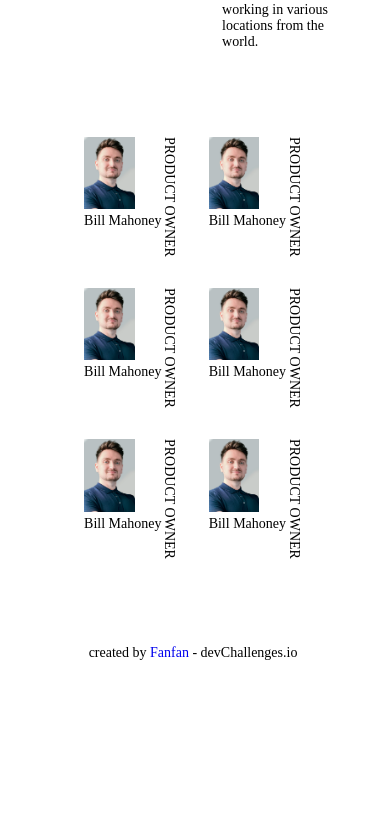
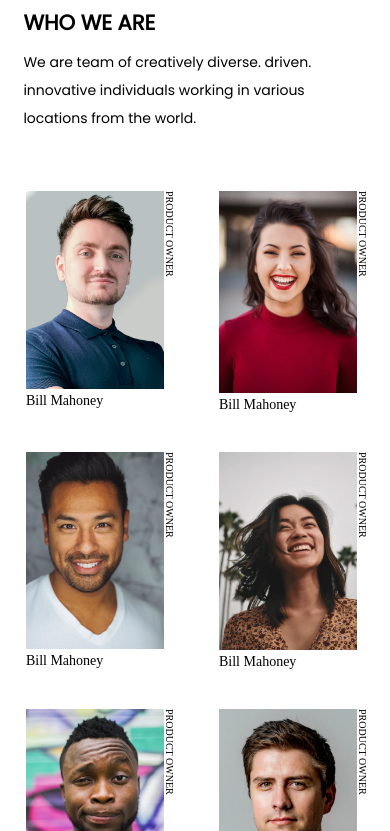
Before and after one commit to francoisnoel62/team_page, a plain HTML site: page index.html in a window 390 px wide. Shown: the part 166-997 px from the top of the page. Before the commit the page ends 844 px from the top, so only its background shows below. Drawn offline with Linux system fonts and the light colour scheme.

Commit message:
general layout

```diff
--- a/index.html
+++ b/index.html
@@ -8,6 +8,7 @@
     <link href="styles/style.css" rel="stylesheet">
 </head>
 <body>
+<div class="content">
     <div class="header">
         <header>
             <h1>The creative crew</h1>
@@ -20,56 +21,57 @@
     <div class="main">
         <div class="product_owner">
             <div>
-            <img src="assets/team/photo1.png" alt="portrait of product owner">
-            <p id="name">Bill Mahoney</p>
+                <img alt="portrait of product owner" src="assets/team/photo1.png">
+                <p class="name">Bill Mahoney</p>
             </div>
             <div>
-            <p id="title">product owner</p>
+                <p class="title">product owner</p>
             </div>
         </div>
-    <div class="product_owner">
+        <div class="art_director">
             <div>
-            <img src="assets/team/photo1.png" alt="portrait of product owner">
-            <p id="name">Bill Mahoney</p>
+                <img alt="portrait of product owner" src="assets/team/photo2.png">
+                <p class="name">Bill Mahoney</p>
             </div>
             <div>
-            <p id="title">product owner</p>
+                <p class="title">product owner</p>
             </div>
         </div>
-    <div class="product_owner">
+        <div class="tech_lead">
             <div>
-            <img src="assets/team/photo1.png" alt="portrait of product owner">
-            <p id="name">Bill Mahoney</p>
+                <img alt="portrait of product owner" src="assets/team/photo3.png">
+                <p class="name">Bill Mahoney</p>
             </div>
             <div>
-            <p id="title">product owner</p>
+                <p class="title">product owner</p>
             </div>
         </div>
-    <div class="product_owner">
+        <div class="ux_designer">
             <div>
-            <img src="assets/team/photo1.png" alt="portrait of product owner">
-            <p id="name">Bill Mahoney</p>
+                <img alt="portrait of product owner" src="assets/team/photo4.png">
+                <p class="name">Bill Mahoney</p>
             </div>
             <div>
-            <p id="title">product owner</p>
+                <p class="title">product owner</p>
             </div>
         </div>
-    <div class="product_owner">
+        <div class="developer1">
             <div>
-            <img src="assets/team/photo1.png" alt="portrait of product owner">
-            <p id="name">Bill Mahoney</p>
+                <img alt="portrait of product owner" src="assets/team/photo5.png">
+                <p class="name">Bill Mahoney</p>
             </div>
             <div>
-            <p id="title">product owner</p>
+                <p class="title">product owner</p>
             </div>
         </div>
-    <div class="product_owner">
+        <div class="developer2">
             <div>
-            <img src="assets/team/photo1.png" alt="portrait of product owner">
-            <p id="name">Bill Mahoney</p>
+                <img alt="portrait of product owner" src="assets/team/photo6.png">
+                <p class="name">Bill Mahoney</p>
             </div>
             <div>
-            <p id="title">product owner</p>
+                <p class="title">product owner</p>
+            </div>
         </div>
     </div>
 </div>
--- a/styles/style.css
+++ b/styles/style.css
@@ -1,4 +1,6 @@
 @import url('https://fonts.googleapis.com/css2?family=Montserrat&display=swap');
+@import url('https://fonts.googleapis.com/css2?family=PT+Serif&display=swap');
+@import url('https://fonts.googleapis.com/css2?family=Poppins&display=swap');
 
 /* RESET */
 * {
@@ -28,17 +30,50 @@ body {
     display: flex;
     flex-direction: column;
     justify-content: space-between;
-    padding: 10vh 15vw 2vh 14vw;
+    padding: 10vh 13vw 2vh 12vw;
     min-height: 100vh;
 }
 
 .header {
     display: flex;
     justify-content: space-between;
+    padding-left: 3vw;
+    padding-right: 3vw;
+}
+
+header {
+    margin-right: 3vw;
+}
+
+header > h1 {
+    font-family: 'PT Serif', serif;
+    font-style: normal;
+    font-weight: bold;
+    font-size: 36px;
+    line-height: 48px;
+    letter-spacing: -0.045em;
+    color: var(--dark);
 }
 
 .presentation_txt {
-    width: 50%;
+    width: 38%;
+    font-style: normal;
+    font-size: 18px;
+    color: var(--dark);
+    line-height: 27px;
+    margin-left: 3vw;
+}
+
+.presentation_txt > h3 {
+    font-family: 'Poppins', serif;
+    font-weight: 600;
+    text-transform: uppercase;
+    margin-bottom: 1.5vh;
+}
+
+.presentation_txt > span {
+    font-family: 'Poppins', serif;
+    font-weight: normal;
 }
 
 img {
@@ -49,17 +84,17 @@ img {
     display: flex;
     flex-direction: row;
     flex-wrap: wrap;
-    justify-content: center;
-    gap: 8vw;
-    padding: 3vw;
+    justify-content: space-between;
+    gap: 5vw;
+    padding: 6vw 5vh;
 }
 
-.product_owner {
+.main > *
+{
     display: flex;
-    flex-direction: row;
 }
 
-#title {
+.title {
     writing-mode: tb-rl;
     text-transform: uppercase;
 }
@@ -67,3 +102,55 @@ img {
 footer {
     align-self: center;
 }
+
+@media screen and (max-width: 768px){
+    .header {
+        flex-direction: column;
+    }
+
+    body {
+        padding-right: 2vw;
+        padding-left: 3vw;
+    }
+
+    .presentation_txt {
+        margin-left: 0;
+        width: 100%;
+        margin-top: 5vh;
+    }
+
+    .main {
+        padding: 7vh 3vw;
+        gap: 10vw;
+        justify-content: space-around;
+    }
+
+    .presentation_txt > span {
+        font-size: 14px;
+    }
+
+    img {
+        min-width: 138px;
+    }
+
+    .title {
+        font-size: 10px;
+    }
+
+    .name {
+        font-size: 14px;
+    }
+
+}
+
+@media screen and (max-width: 382px) {
+    .main {
+        gap: 0;
+        justify-content: space-evenly;
+    }
+
+    img {
+        min-width: 100px;
+    }
+
+}
```
Lines whose indentation alone changed are shown as unchanged.
